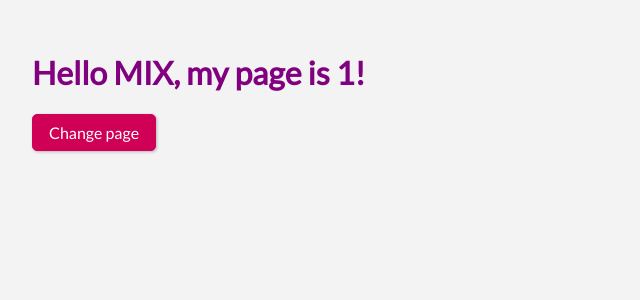
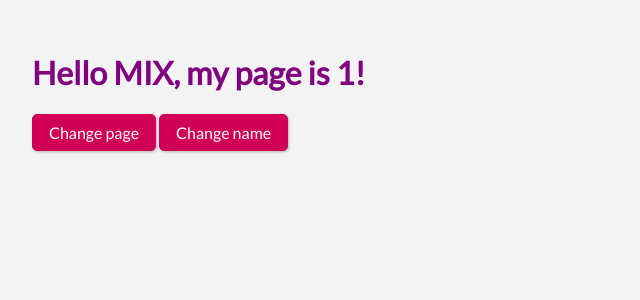
Before and after one commit to imrebartis/svelte-2019, a Svelte app: page / in a window 1280 px wide. Shown: the top 300 px of the page, without its empty margins (0-640 px from the left). Built offline with nearby package versions, Linux system fonts and the light colour scheme.

Commit message:
use reactive variables

```diff
--- a/src/App.svelte
+++ b/src/App.svelte
@@ -2,8 +2,14 @@
 	let name = 'Mix';
 	let page = 1;
 
+	$: uppercaseName = name.toUpperCase();
+
 	function incrementPage() {
 		page += 1
+	}
+
+	function changeName() {
+		name = 'Fix';
 	}
 </script>
 
@@ -13,5 +19,6 @@
 	}
 </style>
 
-<h1>Hello {name.toUpperCase()}, my page is {page}!</h1>
-<button on:click="{incrementPage}">Change page</button>
+<h1>Hello {uppercaseName}, my page is {page}!</h1>
+<button on:click='{incrementPage}'>Change page</button>
+<button on:click='{changeName}'>Change name</button>
```
